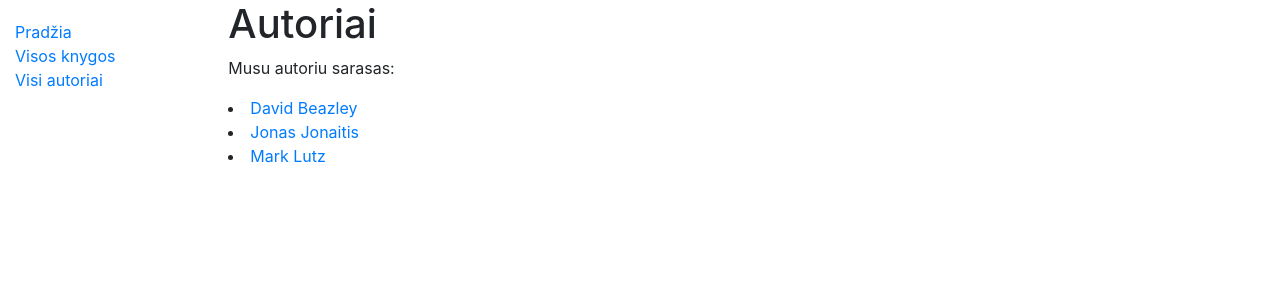
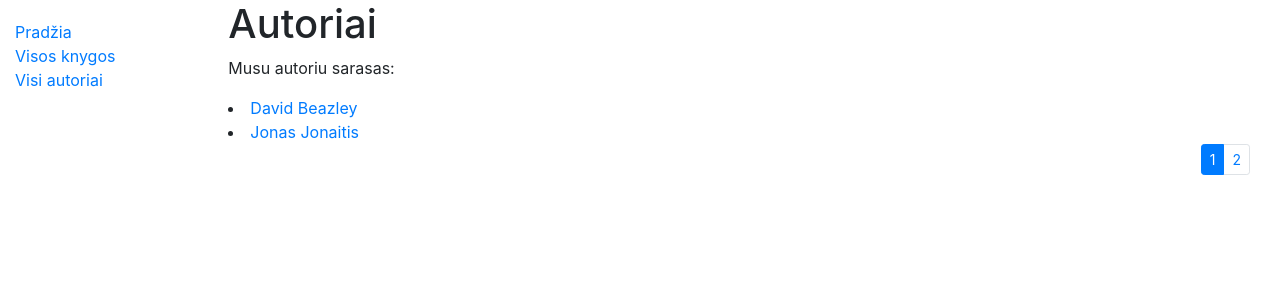
Before and after one commit to Just1s/django1, a Django app: page /library/authors/ in a window 1280 px wide. Shown: the top 300 px of the page. Run offline with Django 4.2, Linux system fonts and the light colour scheme; data comes from the database, SQL or seed files in the repository; both versions use the stored data as it was after the commit; some libraries are stand-ins or nearby versions.

Commit message:
puslapiavimas

```diff
--- a/mysite/library/templates/authors.html
+++ b/mysite/library/templates/authors.html
@@ -7,4 +7,23 @@
     <a href="{% url 'author' a.id %}">{{a.first_name}} {{a.last_name}}</a>
 </li>
 {% endfor %}
+<div class="container puslapiai">
+    <nav aria-label="...">
+        {% if authors.has_other_pages %}
+        <ul class="pagination pagination-sm justify-content-end">
+            {% for i in authors.paginator.page_range %}
+                {% if authors.number == i %}
+                    <li class="page-item active">
+                        <a class="page-link" href="">{{i}}</a>
+                    </li>
+                {% else %}
+                    <li class="page-item">
+                        <a class="page-link" href="?page={{i}}">{{i}}</a>
+                    </li>
+                {% endif %}
+            {% endfor %}
+        </ul>
+        {% endif %}
+    </nav>
+</div>
 {% endblock %}
--- a/mysite/library/views.py
+++ b/mysite/library/views.py
@@ -1,6 +1,7 @@
 from django.shortcuts import render, get_object_or_404
 from .models import Book, BookInstance, Author, Genre
 from django.views import generic
+from django.core.paginator import Paginator
 
 
 # Create your views here.
@@ -19,9 +20,12 @@ def index(request):
 
 
 def authors(request):
-    autoriai = Author.objects.all()
+    paginator = Paginator(Author.objects.all(), 2)
+    page_number = request.GET.get('page')
+    paged_authors = paginator.get_page(page_number)
+
     kontext = {
-        'authors': autoriai
+        'authors': paged_authors
     }
 
     return render(request, 'authors.html', context=kontext)
@@ -34,6 +38,7 @@ def author(request, author_id):
 
 class BookListView(generic.ListView):
     model = Book
+    paginate_by = 2
     template_name = 'book_list.html'
 
 
```
Also changed, not shown: mysite/library/templates/book_list.html (+16 -0 lines), mysite/db.sqlite3.
